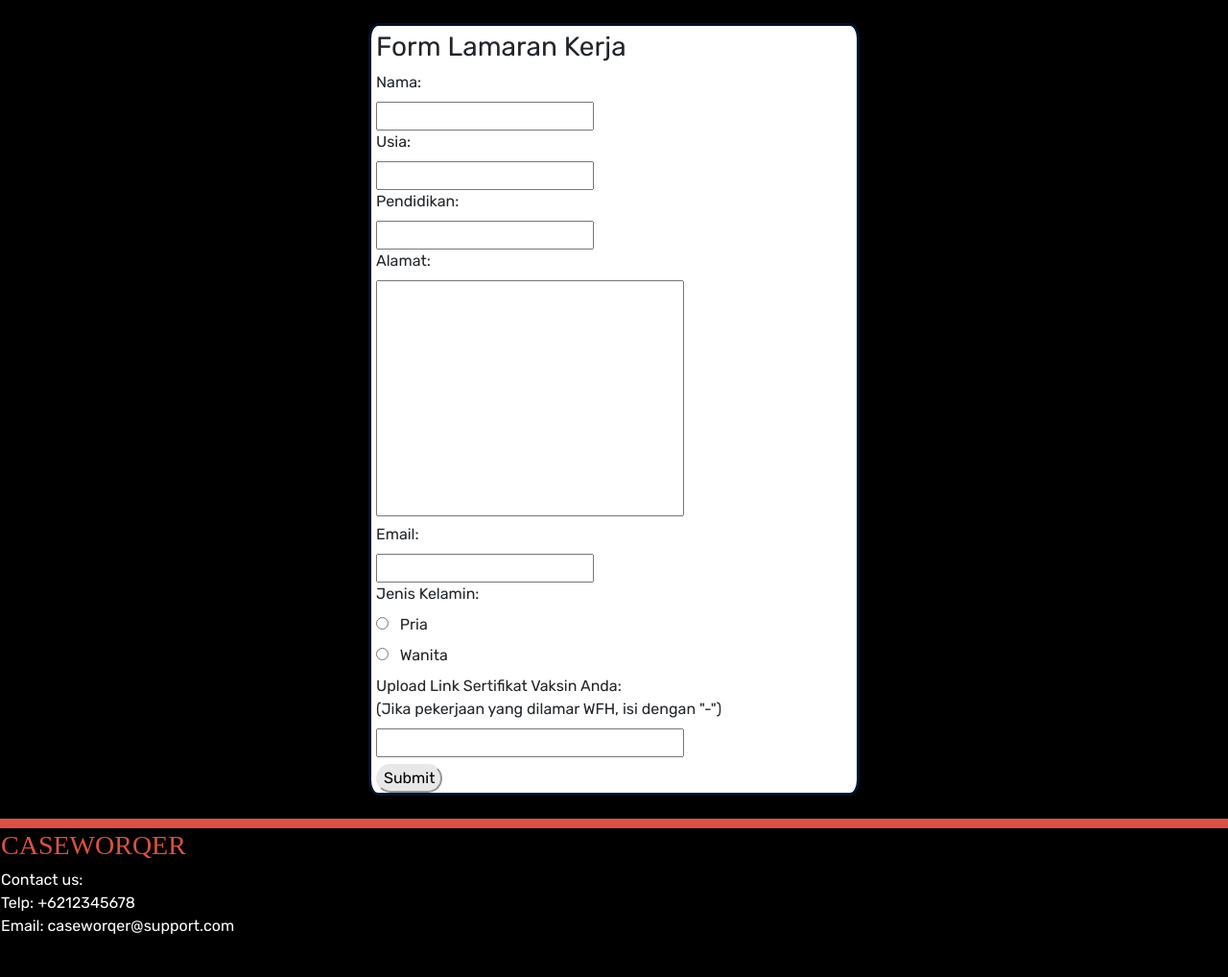
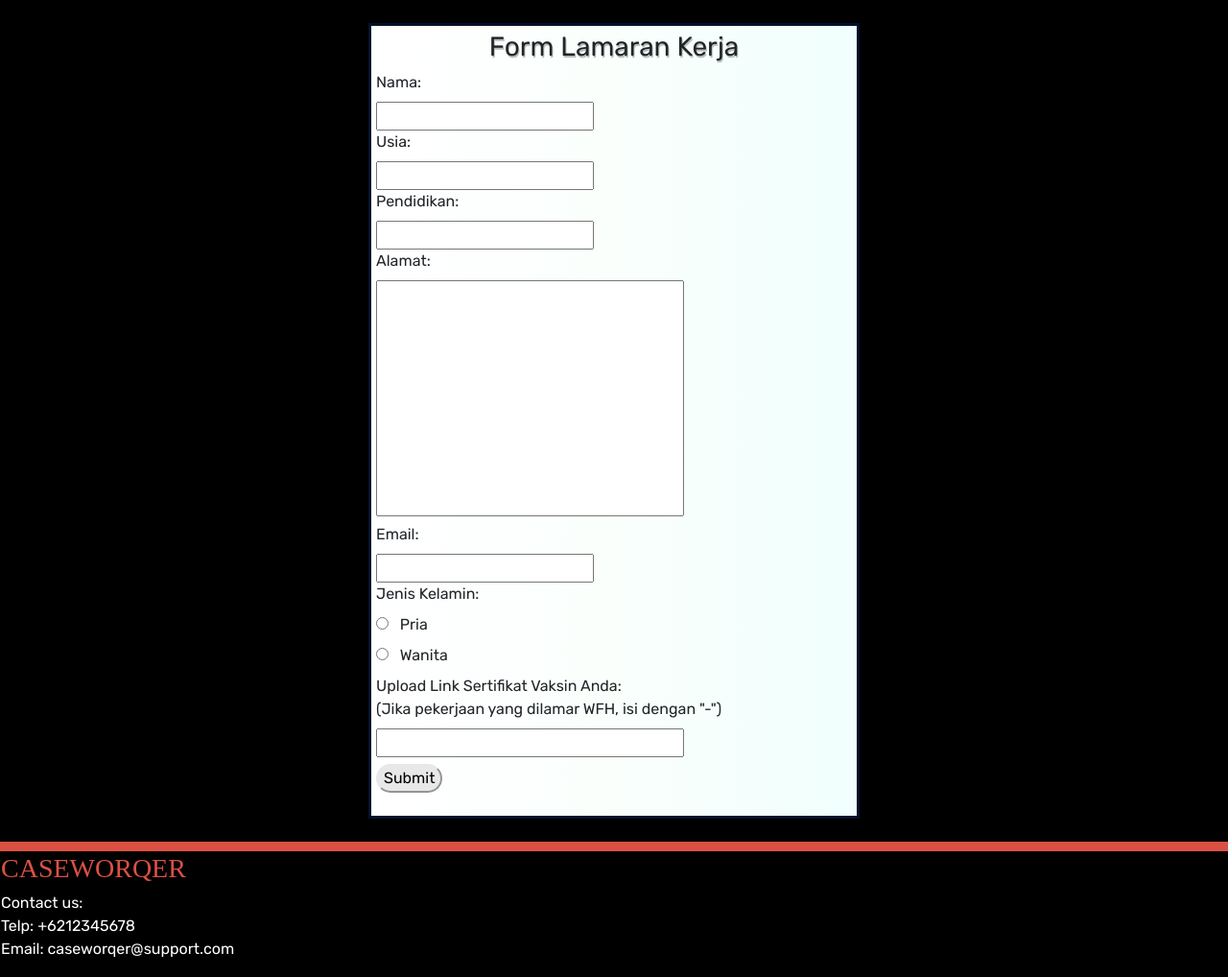
Before and after one commit to alyazharr/caseworqer-web, a Django app: page /pelamarkerja/lamar in a window 1280 px wide. Shown: the part 57-1075 px from the top of the page at 96% size. Before the commit the page ends 1030 px from the top, so only its background shows below. Run offline with Django 3.2, Linux system fonts and the light colour scheme; the visitor is signed in with stand-in values (Sample User, id 1); some libraries are stand-ins or nearby versions; some web fonts are replaced.

Commit message:
Fix Styling - Chris

```diff
--- a/pelamarkerja/templates/lamar.html
+++ b/pelamarkerja/templates/lamar.html
@@ -5,13 +5,15 @@
 <title>CaseWorqer</title>
 <style>
     .formboks {
-        background: white;
+        box-shadow: 0 4px 8px 0 rgba(0, 0, 0, 0.2);
+        transition: 0.3s;
+        background: rgb(255,255,255);
+        background: linear-gradient(90deg, rgba(255,255,255,1) 0%, rgba(250,255,252,1) 50%, rgba(240,255,253,1) 100%);
         background-color: white;
         margin-left: auto;
         margin-right: auto;
         border: 3px solid #01112b;
         text-align: left;
-        border-radius: 2%;
         padding-top: 5px;
     }
 
@@ -102,7 +104,7 @@
 {% if user.is_authenticated %}
 <br>
 <div class="formboks sizing">
-    <h3 style="padding-left: 5px;">Form Lamaran Kerja</h3>
+    <h3 style="text-align: center; text-shadow: 1px 2px #bbbdbb">Form Lamaran Kerja</h3>
     <form action="" method="POST" id="pelamar" style="padding-left: 5px;">
         {% csrf_token %}
         <label for="nama">Nama:</label><br>
@@ -136,6 +138,7 @@
 
         <input type="submit" class="form-submit-button">
     </form>
+    <br>
 </div>
 {% else %}
 <div style="color: white;">
```
